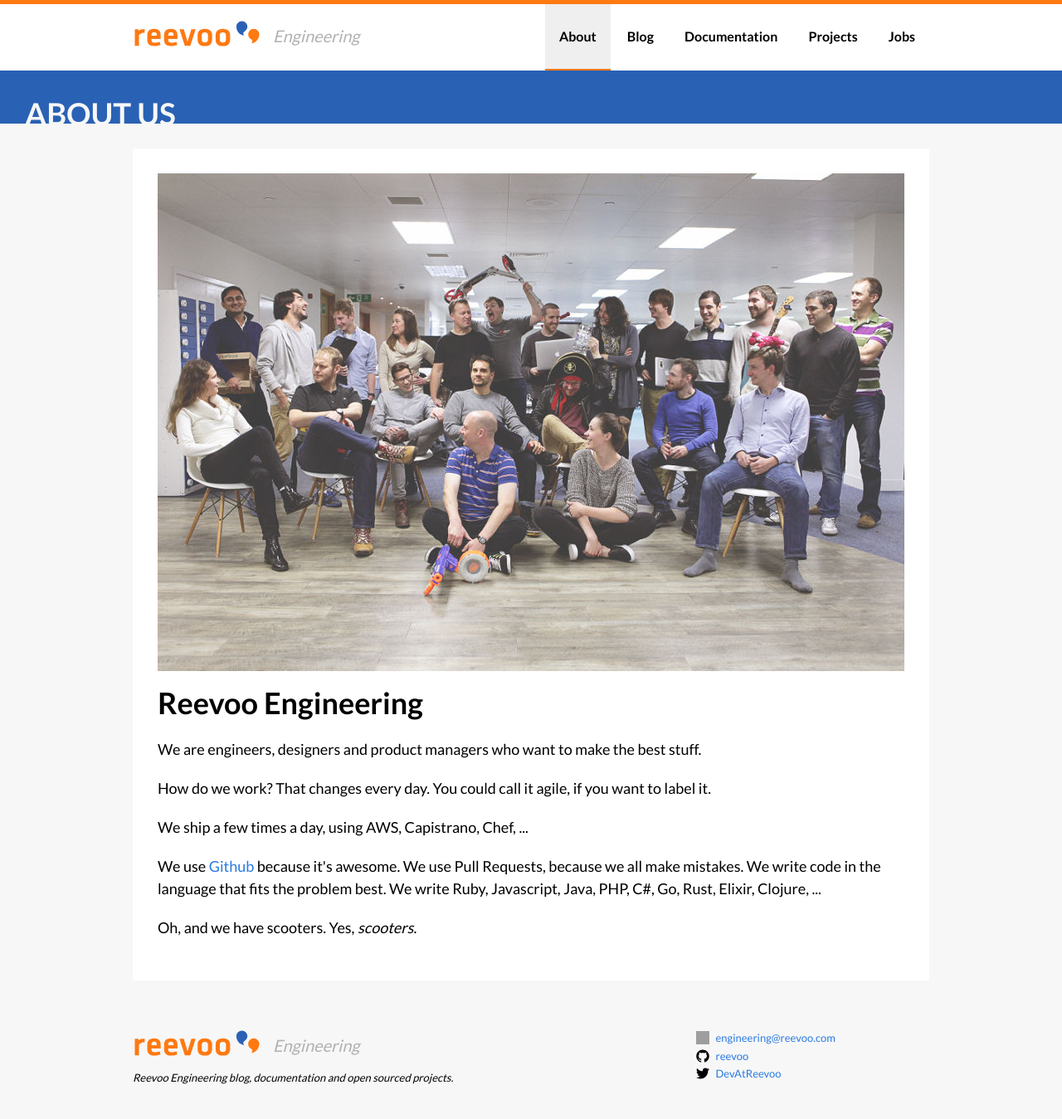
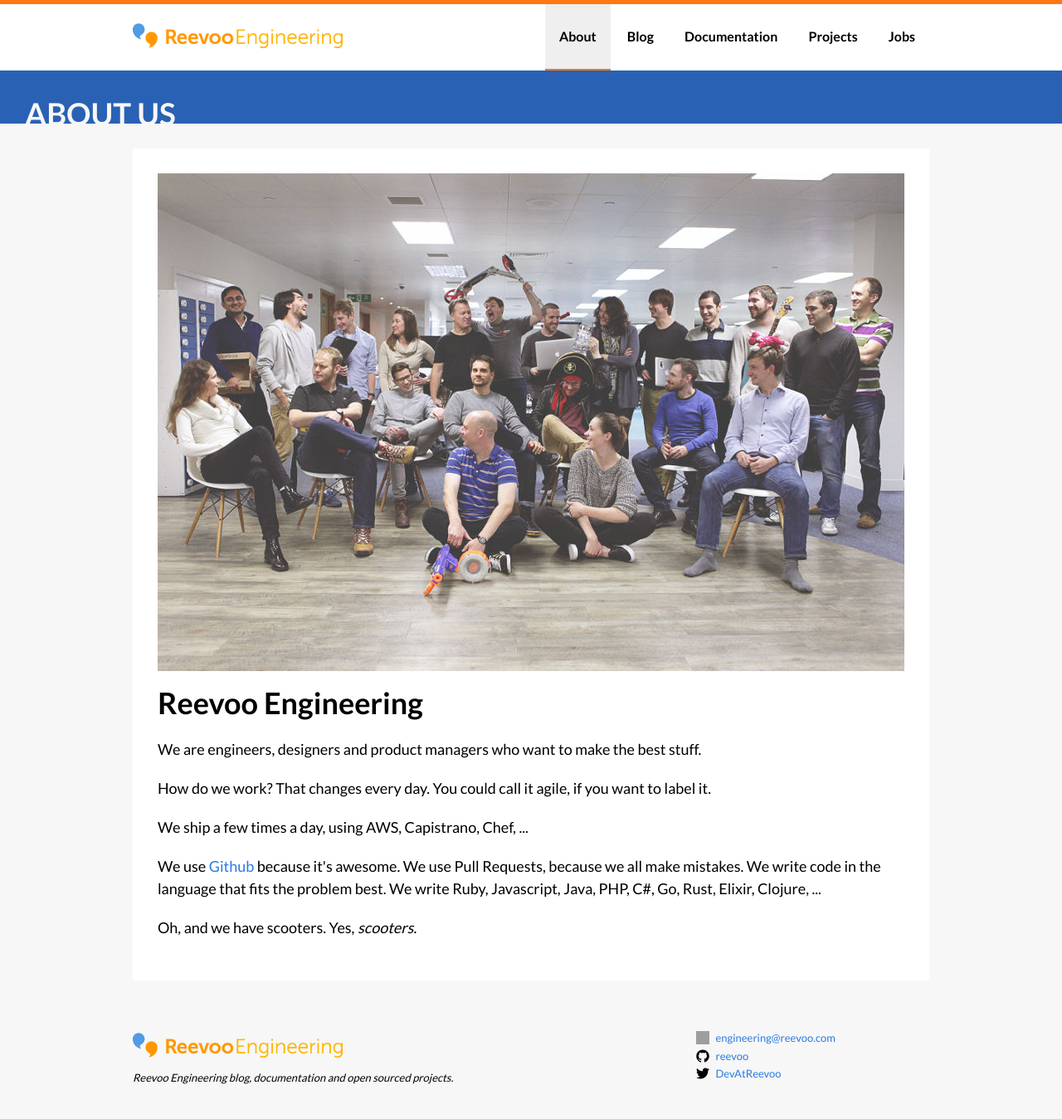
Before and after one commit to reevoo/reevoo.github.io, a Jekyll site: the page built from about.html, in a window 1280 px wide. Shown: the whole page at 83% size. Built offline with Jekyll 4.4.1, drawn with Linux system fonts in a browser that asks for light colours; grey boxes are pictures that could not be loaded.

Commit message:
Changed Reevoo Engineering logo

```diff
--- a/_includes/footer.html
+++ b/_includes/footer.html
@@ -7,10 +7,7 @@
     <div class="footer-col-1 column">
       <div class="clear">
         <a class="site-title" href="{{ site.baseurl }}/">
-          <img src="/images/reevoo_logo.svg" alt="Reevoo"/>
-          <span class="title">
-            {{ site.title }}
-          </span>
+          <img src="/images/reevoo-engineering.png" alt="Reevoo Engineering"/>
         </a>
       </div>
     </div>
--- a/_includes/header.html
+++ b/_includes/header.html
@@ -1,10 +1,7 @@
 <header class="site-header">
   <div class="wrap">
     <a class="site-title" href="{{ site.baseurl }}/">
-      <img src="/images/reevoo_logo.svg" alt="Reevoo" />
-      <span class="title">
-        {{ site.title }}
-      </span>
+      <img src="/images/reevoo-engineering.png" alt="Reevoo Engineering" />
     </a>
     <nav class="site-nav">
       <a href="#" class="menu-icon" data-proofer-ignore>
```
Also changed, not shown: images/reevoo-engineering.png (added).
